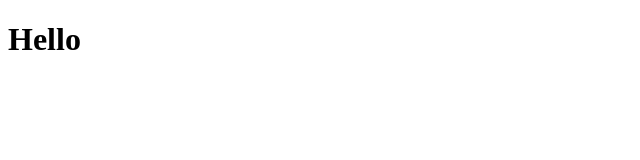
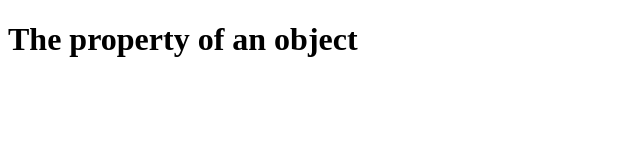
Before and after one commit to devimad/healthcare, a plain HTML site: page index.html in a window 1280 px wide. Shown: the whole page, without its empty margins (0-640 px from the left). Drawn offline with Linux system fonts and the light colour scheme.

Commit message:
this second commit

```diff
--- a/index.html
+++ b/index.html
@@ -5,6 +5,6 @@
     <title>Document</title>
 </head>
 <body>
-    <h1>Hello</h1>
+    <h1>The property of an object</h1>
 </body>
 </html>
```
